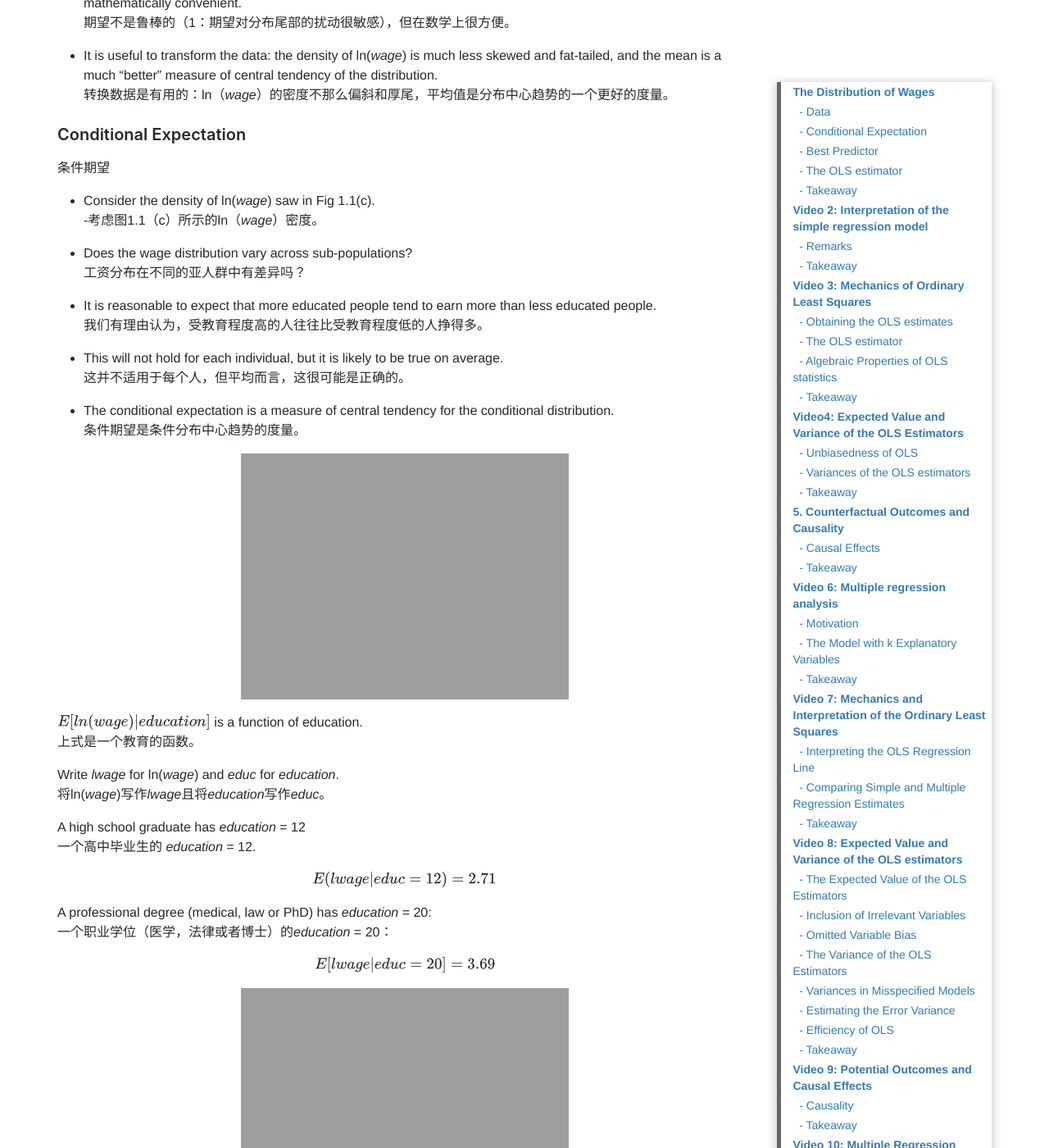
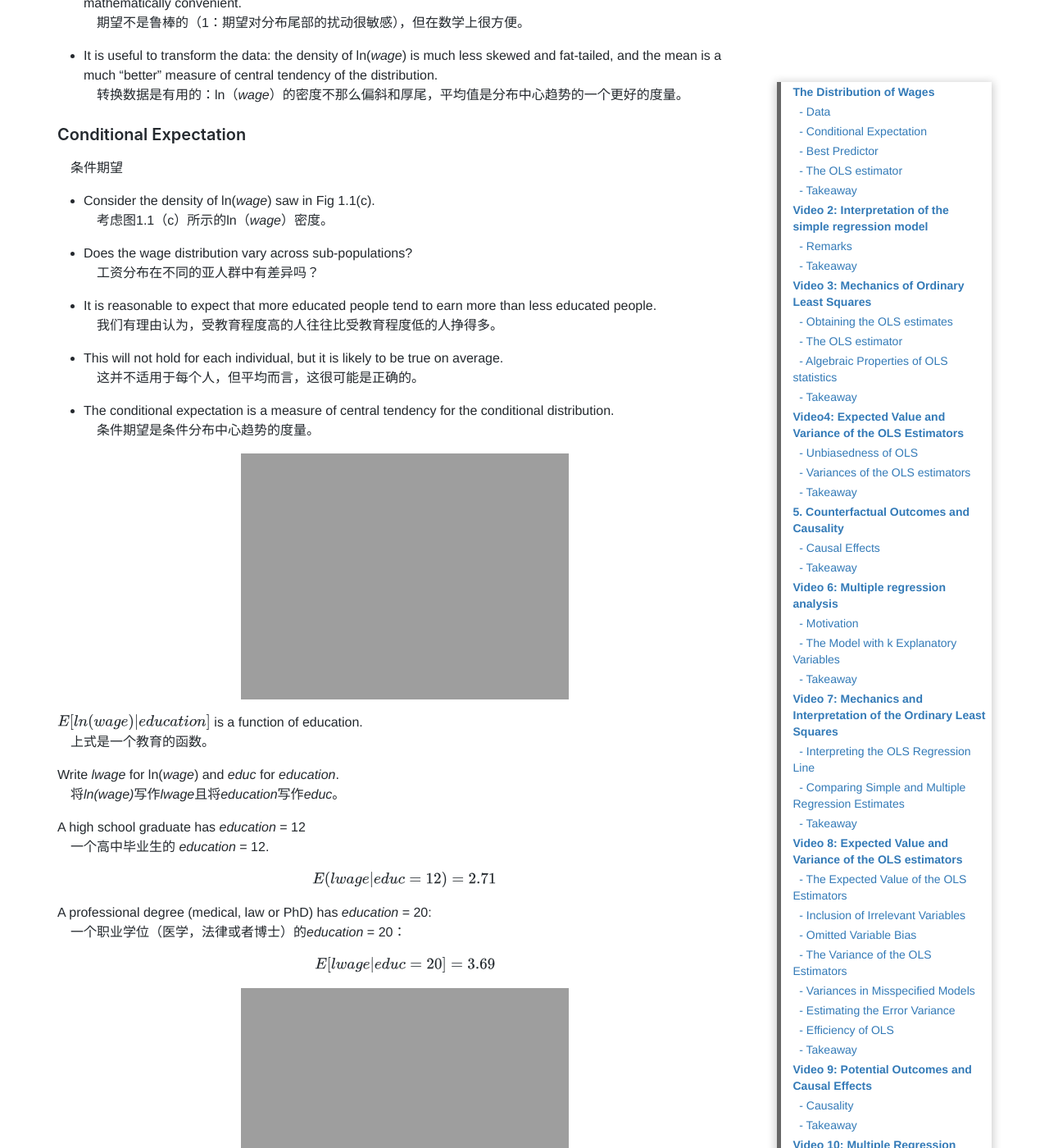
Before and after one commit to damien0x0023/damien0x0023.github.io, a Jekyll site: the page built from _posts/2020/business/ECON5002/2020-10-25-RegressionAnalysis.md, in a window 1280 px wide and 1400 px high, scrolled down 2104 px. Shown: the whole window at 82% size. Built offline with Jekyll 4.4.1, drawn with Linux system fonts in a browser that asks for light colours; nearby versions of some CDN libraries; comment, search, counter and statistics services are not loaded; some of the changed lines change nothing that is shown; some of the changed text lies outside the part shown.

Commit message:
adjust zh layouts in RA

```diff
--- a/_posts/2020/business/ECON5002/2020-10-25-RegressionAnalysis.md
+++ b/_posts/2020/business/ECON5002/2020-10-25-RegressionAnalysis.md
@@ -12,22 +12,22 @@ translated by damien from Marco Avarucci
 #  Basic Econometrics - Unit 2 Regression Analysis Estimation (Simple Regression)
 
 # Video 1: Conditional Expectation and Prediction
-视频1：条件期望与预测
+&emsp;视频1：条件期望与预测
 
 ##  The Distribution of Wages
-工资分配
+&emsp;工资分配
 
 - Suppose that we are interested in wage rates in the U.S.
-假设我们对美国的工资率感兴趣。
+&emsp;假设我们对美国的工资率感兴趣。
 
 - We can view the *wage* of an individual worker as a random variable wage with distribution \\( F(z) = Pr (wage \le z) \\):
-我们可以将单个工人的*wage*视为随机变量工资，其分布 \\( F(z) = Pr (wage \le z) \\):
+&emsp;我们可以将单个工人的*wage*视为随机变量工资，其分布 \\( F(z) = Pr (wage \le z) \\):
 
 - By saying that a person's wage is random mean that we do not know her wage before it is measured.
-如果说一个人的工资是随机的，那就意味着我们在衡量之前不知道她的工资。
+&emsp;如果说一个人的工资是随机的，那就意味着我们在衡量之前不知道她的工资。
 
 - The observed wage rates are treated as realizations from the same distribution \\( F(z)\\).
-观察到的工资率被视为来自相同分布的实现\\( F(z)\\)。
+&emsp;观察到的工资率被视为来自相同分布的实现\\( F(z)\\)。
 
 ![]({{site.url}}/assets/images/2020/ECON5002/wageDis.png "Figure 1.1: Wage Distribution and Densities. All Full-time U.S. Workers (Hansen (2000), Chapter 2).")
 
@@ -40,64 +40,64 @@ We will pretend the c.d.f and p.d.f.s refer to the **Population**!
 - Description: https://www.ssc.wisc.edu/~bhansen/econometrics/cps09mar_description.pdf
 
 - The distribution and the density are estimated from a sample of 50,742 full-time non-military wage-earners reported in the March 2009 Current Population Survey.
-该分布和密度是根据2009年3月本次人口调查报告的50742名全职非军人工薪阶层样本估计的。
+&emsp;该分布和密度是根据2009年3月本次人口调查报告的50742名全职非军人工薪阶层样本估计的。
 
 - The wage rate is constructed as annual individual wage and salary earning divided by hours worked.
-工资率是指个人年工资和工资收入除以工作时间。
+&emsp;工资率是指个人年工资和工资收入除以工作时间。
 
 - The measures of central tendency describe some features of the distribution.
-集中趋势的度量描述了分布的一些特征。
+&emsp;集中趋势的度量描述了分布的一些特征。
 
 - The density is peaked around $15, and most of the probability mass lie between $10 and $40.
-密度峰值在15美元左右，大部分概率质量在10美元到40美元之间。
+&emsp;密度峰值在15美元左右，大部分概率质量在10美元到40美元之间。
 
 - The median is $19.23, the mean is $23.90.
-中位数是19.23美元，平均值是23.90美元。
+&emsp;中位数是19.23美元，平均值是23.90美元。
 
 - Right skewness and thick tails explain why Mean > Median (64% of workers earn less than $23.90).
-右偏和厚尾解释了为什么均值>中位数（64%的工人收入低于23.90美元）。
+&emsp;右偏和厚尾解释了为什么均值>中位数（64%的工人收入低于23.90美元）。
 
 - The expectation is not robust(1: The expectation is sensitive to perturbation in the tails of the distribution) but it is mathematically convenient.
-期望不是鲁棒的（1：期望对分布尾部的扰动很敏感），但在数学上很方便。
+&emsp;期望不是鲁棒的（1：期望对分布尾部的扰动很敏感），但在数学上很方便。
 
 - It is useful to transform the data: the density of ln(*wage*) is much less skewed and fat-tailed, and the mean is a much "better" measure of central tendency of the distribution.
-转换数据是有用的：ln（*wage*）的密度不那么偏斜和厚尾，平均值是分布中心趋势的一个更好的度量。
+&emsp;转换数据是有用的：ln（*wage*）的密度不那么偏斜和厚尾，平均值是分布中心趋势的一个更好的度量。
 
 ### Conditional Expectation
-条件期望
+&emsp;条件期望
 
 - Consider the density of ln(*wage*) saw in Fig 1.1(c).
--考虑图1.1（c）所示的ln（*wage*）密度。
+&emsp;考虑图1.1（c）所示的ln（*wage*）密度。
 
 - Does the wage distribution vary across sub-populations?
-工资分布在不同的亚人群中有差异吗？
+&emsp;工资分布在不同的亚人群中有差异吗？
 
 - It is reasonable to expect that more educated people tend to earn more than less educated people.
-我们有理由认为，受教育程度高的人往往比受教育程度低的人挣得多。
+&emsp;我们有理由认为，受教育程度高的人往往比受教育程度低的人挣得多。
 
 - This will not hold for each individual, but it is likely to be true on average.
-这并不适用于每个人，但平均而言，这很可能是正确的。
+&emsp;这并不适用于每个人，但平均而言，这很可能是正确的。
 
 - The conditional expectation is a measure of central tendency for the conditional distribution.
-条件期望是条件分布中心趋势的度量。
+&emsp;条件期望是条件分布中心趋势的度量。
 
 ![]({{site.url}}/assets/images/2020/ECON5002/CEF.png "Figure 1.2: Conditional Expectation Function (CEF)")
 
 \\( E [ ln(wage) \| education ] \\) is a function of education.
-上式是一个教育的函数。
+&emsp;上式是一个教育的函数。
 
 Write *lwage* for ln(*wage*) and *educ* for *education*.
-将ln(*wage*)写作*lwage*且将*education*写作*educ*。
+&emsp;将*ln(wage)*写作*lwage*且将*education*写作*educ*。
 
 A high school graduate has *education* = 12
-一个高中毕业生的 *education* = 12.
+&emsp;一个高中毕业生的 *education* = 12.
 
 $$
   E(lwage | educ = 12) = 2.71
 $$
 
 A professional degree (medical, law or PhD) has *education* = 20:
-一个职业学位（医学，法律或者博士）的*education* = 20：
+&emsp;一个职业学位（医学，法律或者博士）的*education* = 20：
 
 $$
   E [lwage | educ = 20] = 3.69
@@ -110,37 +110,37 @@ $$
 $$
 
 Remarks
-备注
+&emsp;备注
 
 - Does education causes earnings to increase?
-教育会导致收入增加吗？
+&emsp;教育会导致收入增加吗？
 
 - Even without answering this question, it seems that education predicts earnings.
-即使不回答这个问题，教育似乎也能预测收入。
+&emsp;即使不回答这个问题，教育似乎也能预测收入。
 
 - We predict when we say in advance, foretell, what is the new or future observation.
-当我们预先说，预言，什么是新的或未来的观察时，我们就预测。
+&emsp;当我们预先说，预言，什么是新的或未来的观察时，我们就预测。
 
 - In Fig 1.2 we used the CEF(educ) to predict lwage.
-在图1.2中，我们使用CEF（educ）预测lwage。
+&emsp;在图1.2中，我们使用CEF（educ）预测lwage。
 
 - Can we find a better predictor?
-我们能找到更好的预测器吗？
+&emsp;我们能找到更好的预测器吗？
 
 ### Best Predictor
-最佳预测值
+&emsp;最佳预测值
 
 - Consider the problem of predicting a random variable *y* given a random variable *x*.
--假设一个随机变量*x*，考虑预测一个随机变量*y*的问题。
+&emsp;假设一个随机变量*x*，考虑预测一个随机变量*y*的问题。
 
 - We can write any predictor as *h(x)*.
-我们可以把任何预测器写成*h(x)*。
+&emsp;我们可以把任何预测器写成*h(x)*。
 
 - The (ex-post) prediction error is *y-h(x)*.
-事后）预测误差为*y-h(x)*。
+&emsp;（事后）预测误差为*y-h(x)*。
 
 - A non-stochastic measure of the prediction error is
-提出了预测误差的非随机测度
+&emsp;提出了预测误差的非随机测度
 
 $$
   E [ y - h (x)] ^2
@@ -148,13 +148,13 @@ $$
 $$
 
 - We define the best predictor(2: in the mean square sense) as the function of x which minimizes \ref{predictionError}.
-我们将最佳预测因子（2：均方意义上的）定义为x的函数，它使\ref{predictionError}最小化。
+&emsp;我们将最佳预测因子（2：均方意义上的）定义为x的函数，它使\ref{predictionError}最小化。
 
 - It turns out that the best predictor is \\( E(y \| x) \\).
-结果表明，最好的预测因子是\\( E(y \| x) \\)。
+&emsp;结果表明，最好的预测因子是\\( E(y \| x) \\)。
 
 - If we set \\( m(x) = E(y \| x) \\) and define \\( u = y - m(x) \\), then, by construction
-如果我们设置\\( m(x)=E(y \| x)\\) 并定义\\( u = y - m(x)\\)，那么，通过构造
+&emsp;如果我们设置\\( m(x)=E(y \| x)\\) 并定义\\( u = y - m(x)\\)，那么，通过构造
 
 $$
   y = m(x) + u \text{, with } E(u | x) = 0
@@ -162,21 +162,21 @@ $$
 $$
 
 - An important special case is when the CEF is linear,
-一个重要的特例是当CEF为线性时，
+&emsp;一个重要的特例是当CEF为线性时，
 
 $$
   m(x) = \beta _0 + \beta _1 x
 $$
 
 The linear CEF model is often called **linear regression model**, or regression of *y* on *x*.
-线性CEF模型经常被称作**线性回归模型**，或者*y*在*x*上的回归。
+&emsp;线性CEF模型经常被称作**线性回归模型**，或者*y*在*x*上的回归。
 
 **Interpreting the CEF**
-解析CEF
+&emsp;解析CEF
 
 
 If \\( E(y \| x)\\) is linear, i.e. \\( m(x) = \beta _0 + \beta _1 x \\), then
-如果上式成立，那么
+&emsp;如果上式成立，那么
 
 $$
   \beta _0 = m(0).
@@ -184,14 +184,14 @@ $$
 
 
 and \\( \beta _1\\) can be seen as marginal changes in \\( m(x) \\) implied by *a* change in *x*
-而且\\( \beta _1\\)可以被看作是在\\( m(x) \\)上的边际变化值，由*a*在*x*上的改变可以推断出来
+&emsp;而且\\( \beta _1\\)可以被看作是在\\( m(x) \\)上的边际变化值，由*a*在*x*上的改变可以推断出来
 
 $$
   \Delta m(x) = m(x + \Delta x) - m(x) = \beta _1 \Delta x \implies \beta _1 = \frac{\Delta m(x)}{\Delta x}
 $$
 
 If x is continuous
-如果x是连续的
+&emsp;如果x是连续的
 
 $$
   \beta _1 = \lim _{\Delta x \to 0 } \frac{\Delta m(x)}{\Delta x}
@@ -199,16 +199,16 @@ $$
 $$
 
 **Best Linear Predictor**
-最佳线性预测值
+&emsp;最佳线性预测值
 
 - While \\( m(x) = E(y \| x) \\) is the best predictor among all function of *x*, its functional form can be complicated.
-虽然\\( m(x) = E(y \| x) \\)是*x*所有函数中最好的预测因子，但它的函数形式可能很复杂。
+&emsp;虽然\\( m(x) = E(y \| x) \\)是*x*所有函数中最好的预测因子，但它的函数形式可能很复杂。
 
 - We can restrict \\( h(x)\\) to be linear, i.e. \\( h(x) = b _0 + b _1 x\\).
-我们可以将\\( h(x)\\)限制为线性，即\\( h(x) = b _0 + b _1 x\\)。
+&emsp;我们可以将\\( h(x)\\)限制为线性，即\\( h(x) = b _0 + b _1 x\\)。
 
 - The *best linear predictor* (BLP) of *y* given *x* is \\( \beta _0 + \beta _1 x \\), where
-给定*x*的*y*的*best linear predictor*（BLP）是\\( \beta _0 + \beta _1 x \\)，其中
+&emsp;给定*x*的*y*的*best linear predictor*（BLP）是\\( \beta _0 + \beta _1 x \\)，其中
 
 $$
   [\beta _0, \beta _1] = \mathop{\arg \max} \limits _{b _0, b _1} E[( y - b _0 - b _1 x) ^2]
@@ -216,7 +216,7 @@ $$
 $$
 
 - If the moments exist and \\( Var(x) > 0 \\)
-如果这个时刻存在而且\\( Var(x) > 0 \\)
+&emsp;如果这个时刻存在而且\\( Var(x) > 0 \\)
 
 $$
   \beta _0 = E(y) - \beta _1 E(x), \quad \beta _1 = \frac{Cov(x,y)}{Var(x)}
@@ -232,10 +232,10 @@ $$
 ![]({{site.url}}/assets/images/2020/ECON5002/predLwageLinearEduc.png "Figure 1.6: Prediction lwage with a linear function of educ")
 
 ### The OLS estimator
-最小二乘法的估计值
+&emsp;最小二乘法的估计值
 
 Given a data set \\( {(y _i, x _i), i = 1, \cdots, n} \\), the estimator of \\( [\beta _0, \beta _1] \\) is derived as the solution of the *sample* counterpart of \eqref{blp}, i.e.
-给定上面的数据集，导出估计量\\( [\beta _0, \beta _1] \\)作为作为\eqref{blp}的*sample*对应项的解，即
+&emsp;给定上面的数据集，导出估计量\\( [\beta _0, \beta _1] \\)作为作为\eqref{blp}的*sample*对应项的解，即
 
 $$
   [ \hat{\beta} _0, \hat{\beta} _1] \mathop{\arg \min} \limits _{b _0, b _1} \frac{1}{n} \sum _{i =1}^n u _i^2 (b _0 , b _1)
@@ -245,7 +245,7 @@ $$
 where \\( u _i (b _0, b _1) = y _i - b _0 - b _1 x _i \\)
 
 The solution of \eqref{ols} is the OLS estimator
-上面式\eqref{ols}的解便是最小二乘法的估计值
+&emsp;上面式\eqref{ols}的解便是最小二乘法的估计值
 
 $$
   \begin{cases}
@@ -258,7 +258,7 @@ $$
 where \\( \overline{y} = n ^{-1} \sum _{i=1}^n y _i \text{ and } \overline{x} = n ^{-1} \sum _{i =1 }^n x _i \\).
 
 Note that
-注意
+&emsp;注意
 
 $$
   \hat{\beta} _1 = \frac{ (n-1) ^{-1} \sum _{i=1}^n (x _i - \overline{x})(y _i - \overline{y})}{ (n-1) ^{-1} \sum _{i=1}^n (x _i - \overline{x}) ^2}
@@ -266,33 +266,33 @@ $$
 $$
 
 Compare with \eqref{blp2}.
-与\eqref{blp2}比较。
+&emsp;与\eqref{blp2}比较。
 
 ### Takeaway
-课外
+&emsp;课外
 
 - The CEF is useful to model the relationship between *y* and *x*
-条件期望方程CEF是有助于建模*y*与*x*之间的关系。
+&emsp;条件期望方程CEF是有助于建模*y*与*x*之间的关系。
 
 $$
   y = E(y | x) +u
 $$
 
 - The simple linear regression model
-简单的线性回归模型
+&emsp;简单的线性回归模型
 
 $$
   y = \beta _0 + \beta _1 + u
 $$
 
 has been derived as the solution of a liner prediction problem.
-被导出作为一个线性预测问题的解。
+&emsp;被导出作为一个线性预测问题的解。
 
 - \\( [\beta _0, \beta _1] \\) is called OLS estimator because it solves a least square problem.
-上面的解被称作最小二乘法OLS的估计值因为它解决了最小二乘问题。
+&emsp;上面的解被称作最小二乘法OLS的估计值因为它解决了最小二乘问题。
 
 ## Video 2: Interpretation of the simple regression model
-视频2：简单回归模型的解释
+&emsp;视频2：简单回归模型的解释
 
 Consider the simple regression model:
 &emsp;考虑这个简单的回归模型：
```
